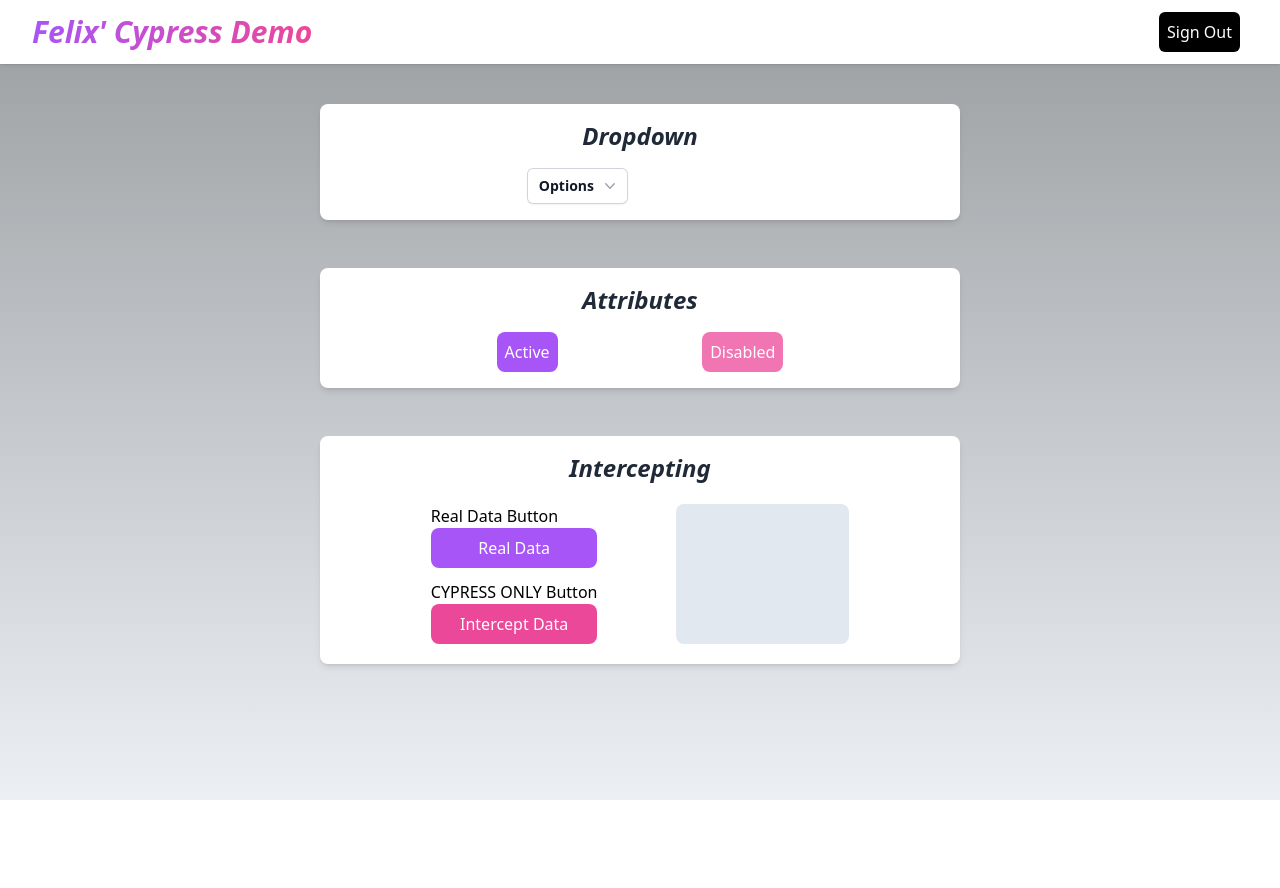
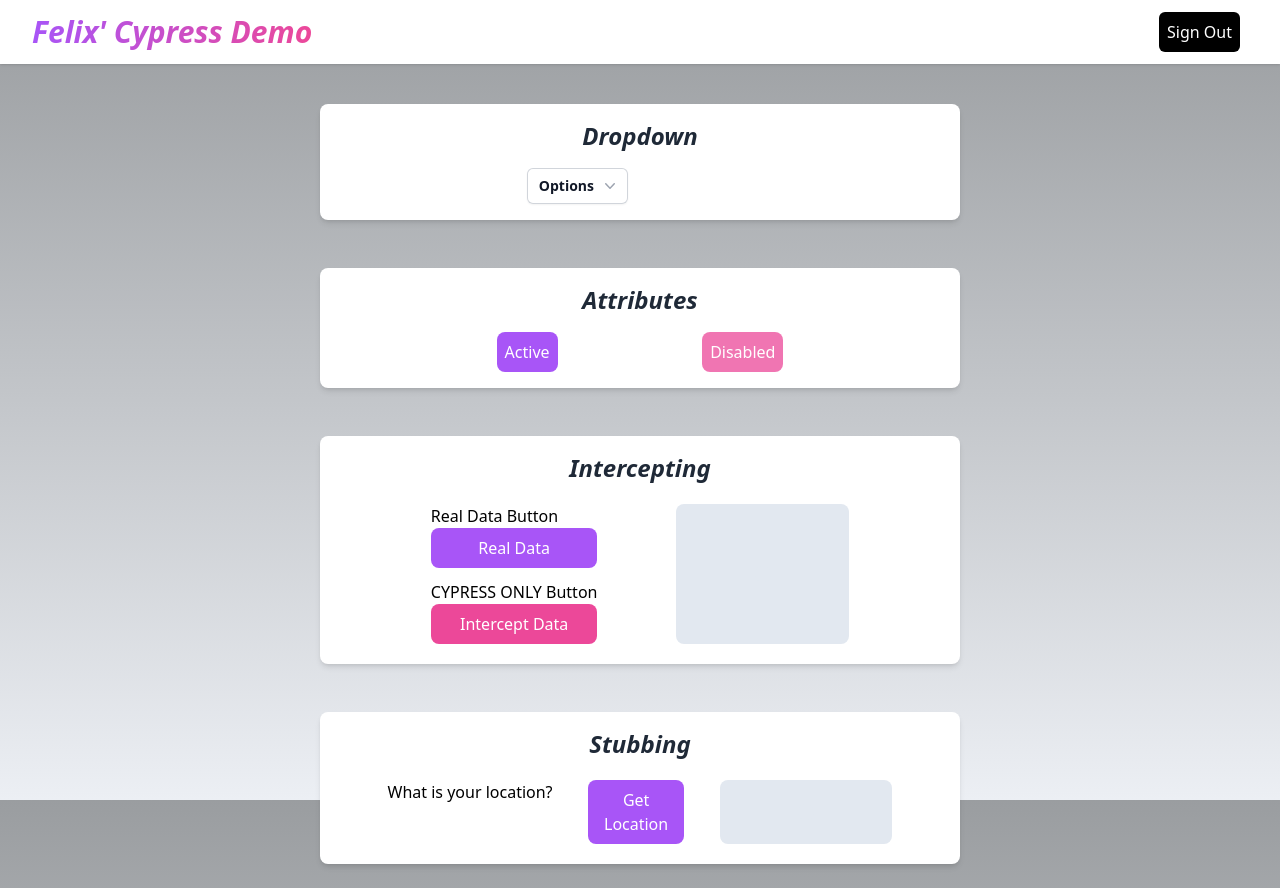
Before and after one commit to Felixljr/Cypress-Presentation-Demo, a React (Vite) app: page /account in a window 1280 px wide. Before the commit the page ends 800 px from the top, so only its background shows below. Built offline with nearby package versions, Linux system fonts and the light colour scheme; no server answers.

Commit message:
Stubbing Geolocation working

```diff
--- a/src/AccountPage.jsx
+++ b/src/AccountPage.jsx
@@ -1,10 +1,24 @@
-import { useState } from 'react'
+import { useState, useEffect } from 'react'
 import Navbar from './components/Navbar'
 import Conatiner from './components/GeneralContainer'
 import Dropdown from './components/Dropdown'
 
 export default function AccountPage() {
   const [retrievedData, setRetrievedData] = useState('')
+
+  const [location, setLocation] = useState('')
+
+  useEffect(() => {
+    if (navigator.geolocation) {
+      navigator.geolocation.getCurrentPosition((position) => {
+        setLocation(
+          `Latitude: ${position.coords.latitude}, Longitude: ${position.coords.longitude}`
+        )
+      })
+    } else {
+      setLocation('Geolocation is not supported by this browser.')
+    }
+  }, [])
 
   const handleSignOut = (e) => {
     e.preventDefault()
@@ -85,6 +99,30 @@ export default function AccountPage() {
             </div>
           </div>
         </Conatiner>
+
+        <Conatiner>
+          <p className='title'>Stubbing</p>
+          <div className='flex flex-row justify-evenly py-1'>
+            <p>What is your location?</p>
+            <div className='h-fit flex flex-row justify-between w-24'>
+              <button
+                className='bg-purple-500 p-2 rounded-lg text-white'
+                data-cy='GetLocation'
+                onClick={() => setLocation(location)}
+              >
+                Get Location
+              </button>
+            </div>
+            <div className='flex justify-center min-h-[80%] min-w-[30%] bg-slate-200 rounded-lg'>
+              <p
+                className='flex self-center bg-slate-200 rounded-lg p-2'
+                data-cy='LocationDisplay'
+              >
+                {location}
+              </p>
+            </div>
+          </div>
+        </Conatiner>
       </div>
     </>
   )
```
Also changed, not shown: 1 other file (tests, documents, lock files or other folders).
